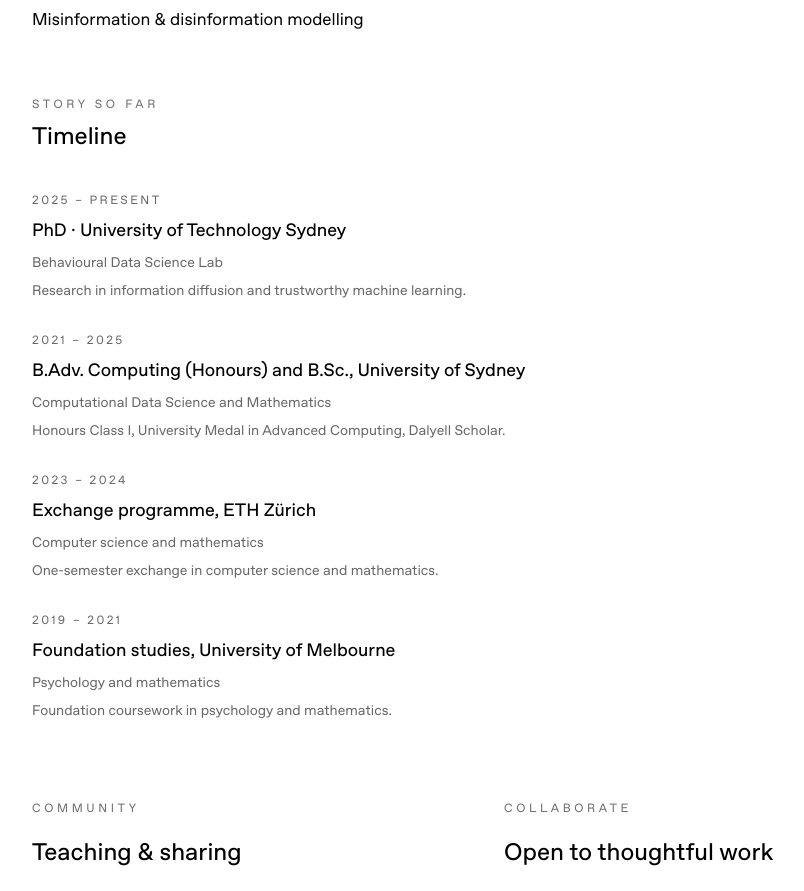
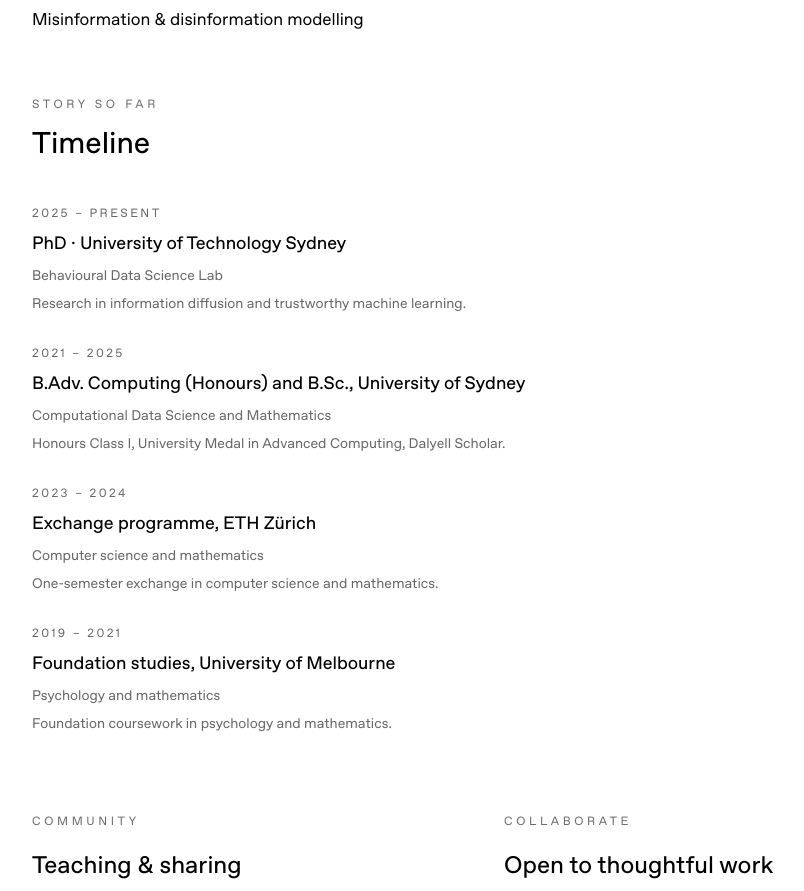
Before and after one commit to kyxzhe/kyxzhe.github.io, a Next.js app: page /about in a window 1280 px wide. Shown: the part 940-1831 px from the top of the page, without its empty margins (160-964 px from the left). Built offline with nearby package versions, Linux system fonts and the light colour scheme.

Commit message:
style: enlarge timeline heading

```diff
--- a/src/app/about/page.tsx
+++ b/src/app/about/page.tsx
@@ -125,7 +125,7 @@ export default function AboutPage() {
           <div className="space-y-10">
             <div className="space-y-2">
               <p className="text-xs uppercase tracking-[0.3em] text-muted-foreground">Story so far</p>
-              <h2 className="text-2xl font-medium">Timeline</h2>
+              <h2 className="text-[30px] font-medium">Timeline</h2>
             </div>
             <div className="space-y-8">
               {timeline.map((item) => (
```
